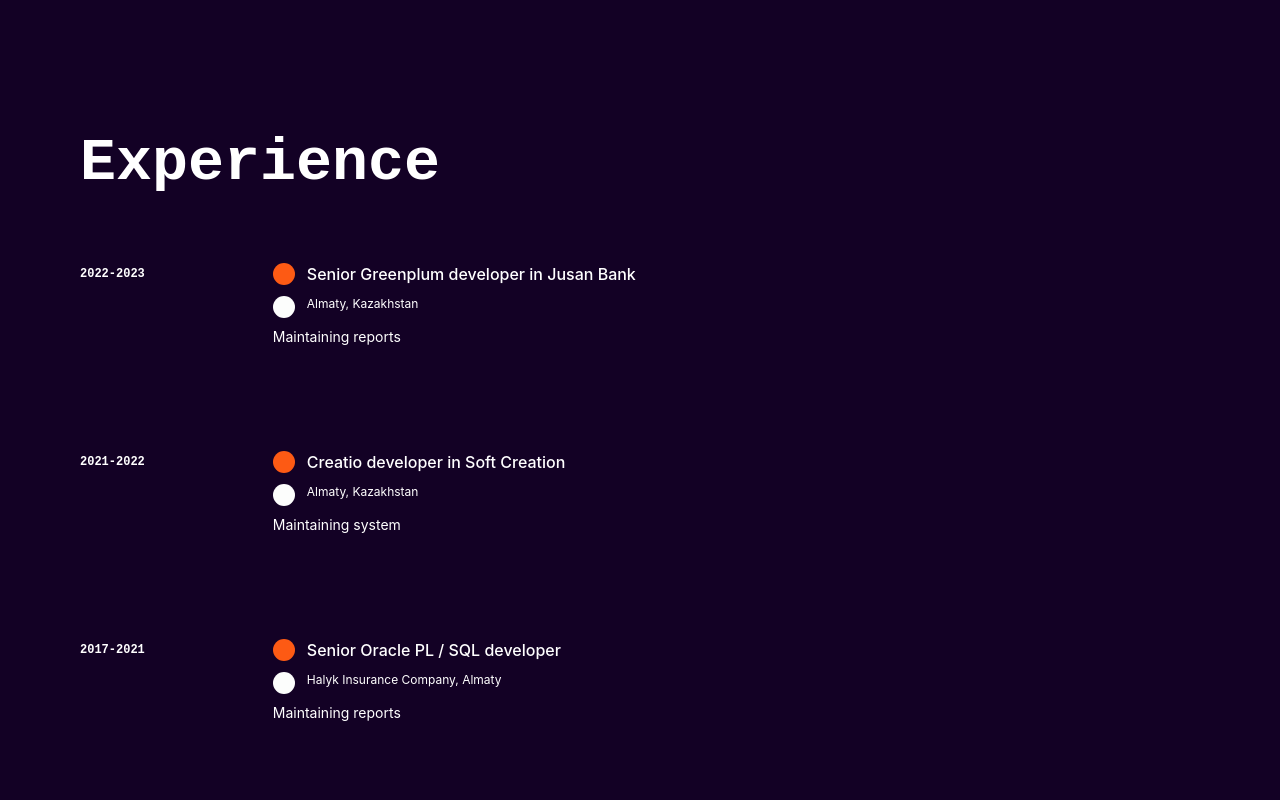
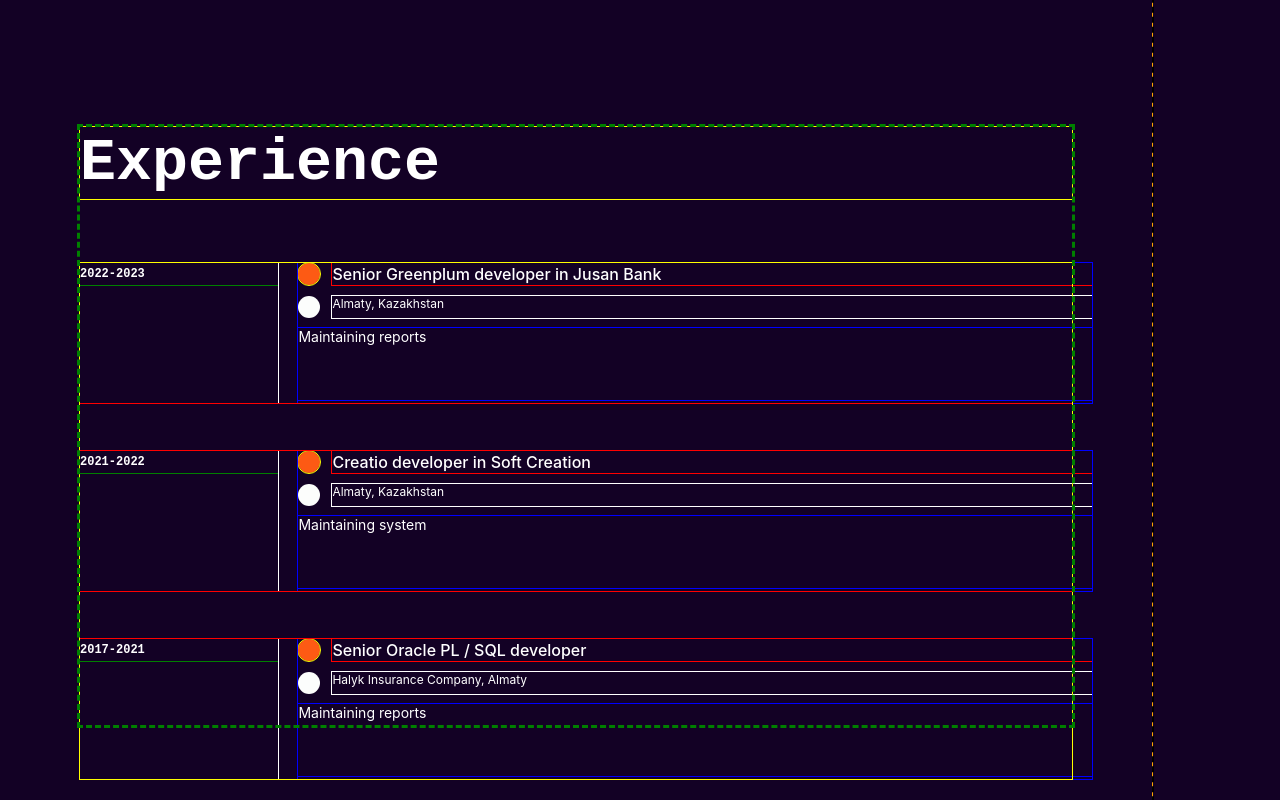
Before and after one commit to Zhanbek/nfactorial-web-intro-weekly-project-for-lecture-12-05-2023-second, a plain HTML site: page index.html in a window 1280 px wide. Shown: the part 1460-2260 px from the top of the page. Drawn offline with Linux system fonts and the light colour scheme.

Commit message:
Finishes adding styles for experience-container div

```diff
--- a/index.html
+++ b/index.html
@@ -7,7 +7,7 @@
 
     <link rel = "stylesheet" href = "./styles/style.css">
 
-    <!-- <link rel = "stylesheet" href = "./styles/temporary-outline.css"> -->
+    <link rel = "stylesheet" href = "./styles/temporary-outline.css">
 
     <title>Weekly project</title>
 </head>
--- a/styles/style.css
+++ b/styles/style.css
@@ -19,7 +19,7 @@
 
     .page {
         display: block;
-        width: 80%;
+        width: 90%;
     }
 
     /*
@@ -259,7 +259,6 @@
     .experience-header {
         margin: 0 0 64px 0;
         padding: 0;
-        width: 30%;
         height: 72px;
 
         font-family: 'Courier New';
@@ -273,20 +272,20 @@
     }
 
     .experience-list {
-        display: flex;
-        flex-direction: column;
+        display: grid;
+        grid-template-columns: 100%;
+        row-gap: 48px;
         margin: 0;
         padding: 0;
-        height: 258px;
+        height: 516px;
         width: 100%;
-        box-sizing: border-box;
+        /* box-sizing: border-box;         */
     }
 
     .experience-list-item {
         display: grid;
         grid-template-columns: 20% 80%;
         column-gap: 20px;
-        margin: 0 0 48px 0;
         padding: 0;
         height: 140px;
         width: 100%;
@@ -302,7 +301,7 @@
         padding: 0;
         width: 100%;
         height: 140px;
-        box-sizing: border-box;
+        /* box-sizing: border-box;     */
     }
 
     .experience-list-item-period {
@@ -316,7 +315,7 @@
         font-size: 12px;
         line-height: 22px;
         color: #FFFFFF;
-        box-sizing: border-box;
+        /* box-sizing: border-box;          */
     }
 
     .experience-list-item-description {
@@ -337,7 +336,7 @@
         padding: 0;
         width: 100%;
         height: 22px;
-        box-sizing: border-box;
+        /* box-sizing: border-box;       */
     }
 
     .experience-list-item-role-pointer {
@@ -348,7 +347,7 @@
         height: 22px;
         background: #FD5A14;
         border-radius: 24px;
-        box-sizing: border-box;
+        /* box-sizing: border-box;       */
     }
 
     .experience-list-item-role-text {
@@ -361,7 +360,7 @@
         font-size: 16px;
         line-height: 22px;
         color: #FFFFFF;
-        box-sizing: border-box;
+        /* box-sizing: border-box;       */
     }
 
     .experience-list-item-city-container {
@@ -372,7 +371,7 @@
         padding: 0;
         width: 100%;
         height: 22px;
-        box-sizing: border-box;
+        /* box-sizing: border-box;       */
     }
 
     .experience-list-item-city-pointer {
@@ -382,7 +381,7 @@
         width: 22px;
         height: 22px;
         border-radius: 24px;
-        box-sizing: border-box;
+        /* box-sizing: border-box;       */
         background-image: url("../images/icons/almaty.gif");
     }
 
```
